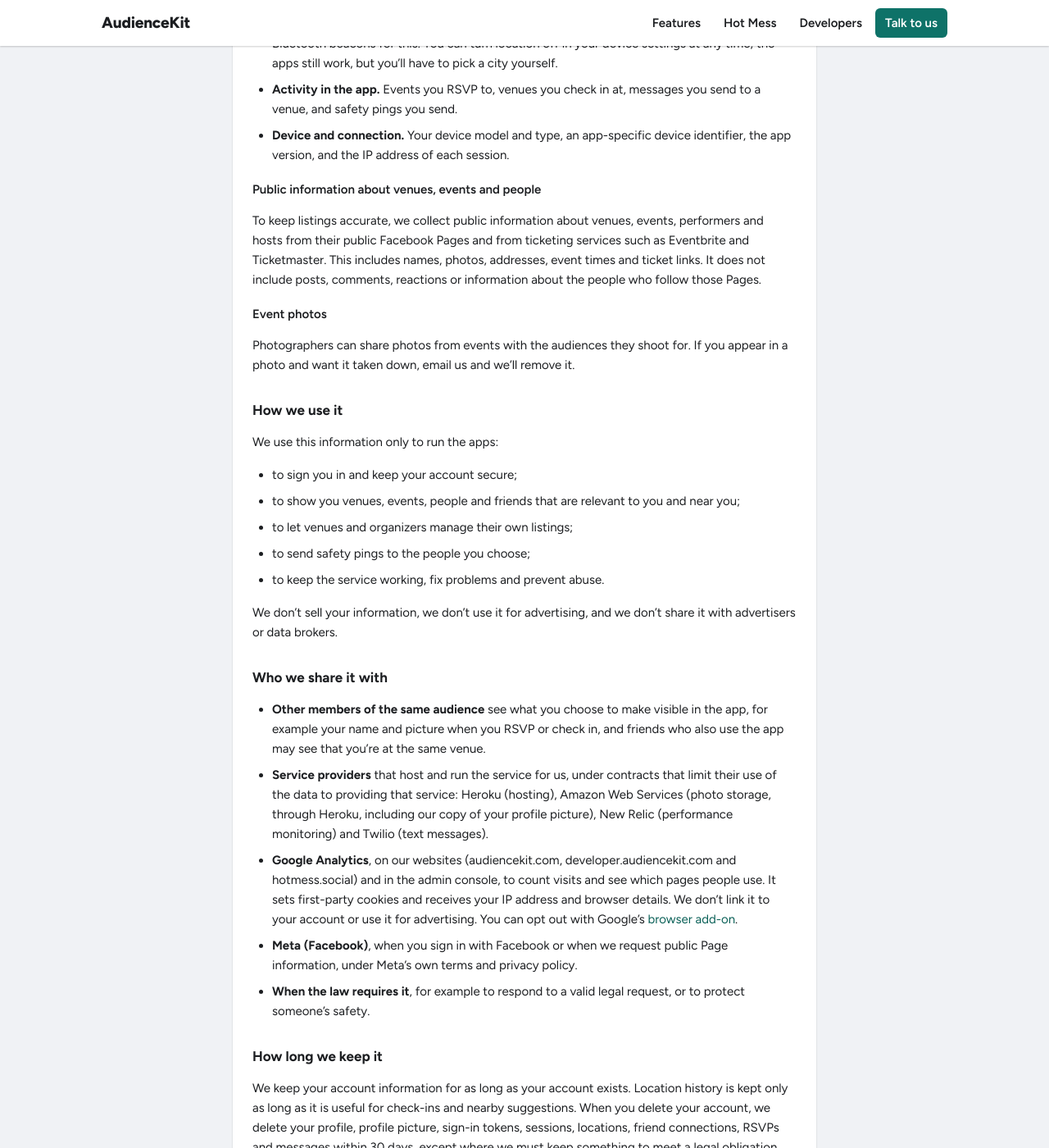
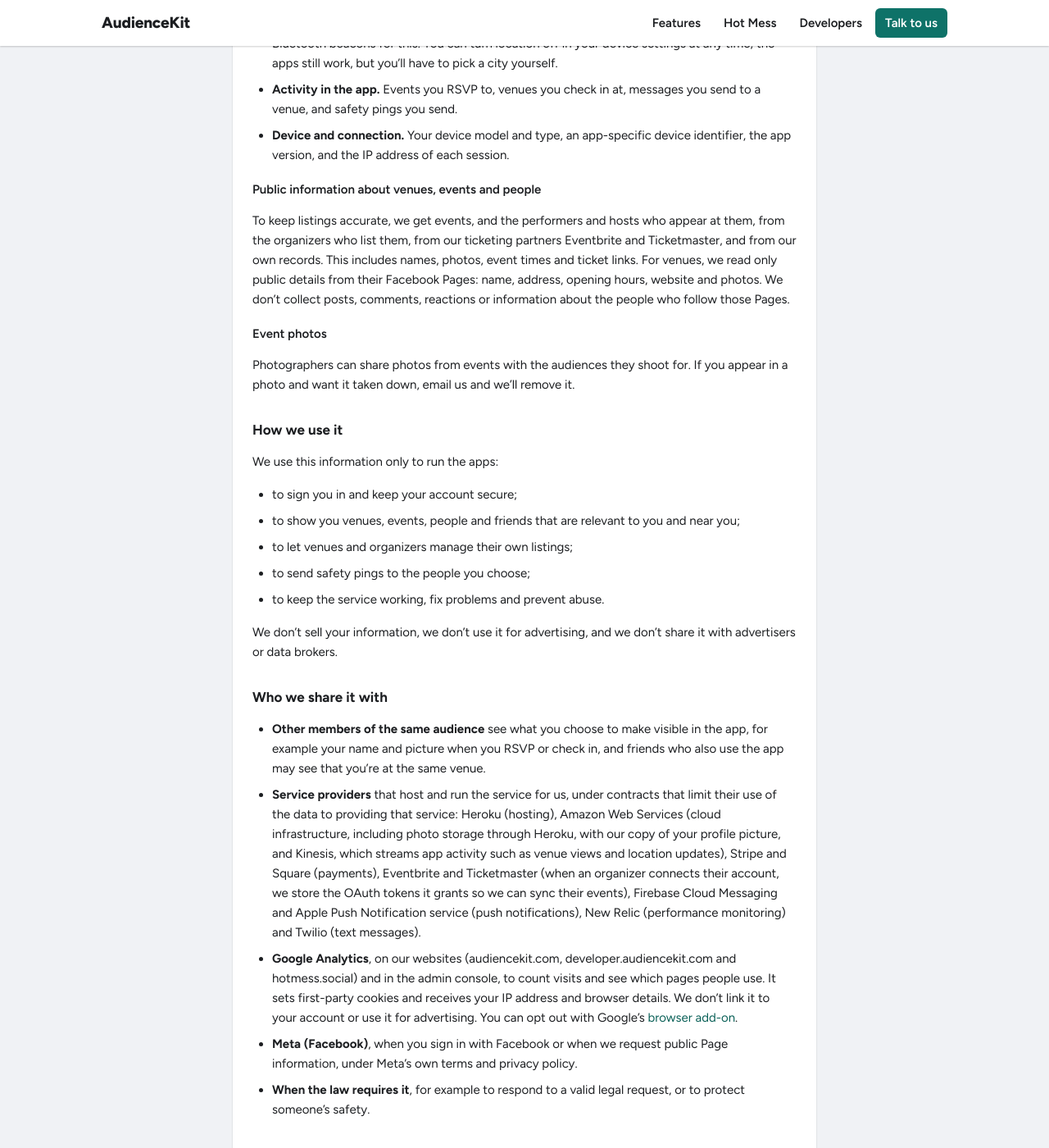
Before and after one commit to audience-kit/audience-kit.github.io, a Jekyll site: the page built from privacy/index.md, in a window 1280 px wide and 1400 px high, scrolled down 905 px. Shown: the whole window at 82% size. Built offline with Jekyll 4.4.1, drawn with Linux system fonts in a browser that asks for light colours; some of the changed text lies outside the part shown.

Commit message:
Describe event sources, service providers and deletions accurately
The privacy policy now says events come from organizers, our ticketing
partners and our own records, and that for venues we read only public
Page details. It names the payment, ticketing, push and AWS providers we
use, including the OAuth tokens we keep for connected organizer
accounts. The data deletion page says we delete sign-in sessions and
tokens rather than devices, which is what deletion does.

Co-Authored-By: Claude Opus 5.5 (1M context) <noreply@anthropic.com>
Claude-Session: https://claude.ai/code/session_01PNEQjz6C6cvkKdACCGn9yq

```diff
--- a/_config.yml
+++ b/_config.yml
@@ -30,4 +30,4 @@ exclude:
 # Legal pages (privacy, terms, data deletion).
 legal_name: Love Wins Media Inc.
 governing_law: the State of Washington, USA
-legal_updated: 2026-10-06
+legal_updated: 2026-10-08
--- a/privacy/index.md
+++ b/privacy/index.md
@@ -30,7 +30,7 @@ We never post to Facebook for you, and we never see your Facebook password.
 
 ### Public information about venues, events and people
 
-To keep listings accurate, we collect public information about venues, events, performers and hosts from their public Facebook Pages and from ticketing services such as Eventbrite and Ticketmaster. This includes names, photos, addresses, event times and ticket links. It does not include posts, comments, reactions or information about the people who follow those Pages.
+To keep listings accurate, we get events, and the performers and hosts who appear at them, from the organizers who list them, from our ticketing partners Eventbrite and Ticketmaster, and from our own records. This includes names, photos, event times and ticket links. For venues, we read only public details from their Facebook Pages: name, address, opening hours, website and photos. We don't collect posts, comments, reactions or information about the people who follow those Pages.
 
 ### Event photos
 
@@ -51,7 +51,7 @@ We don't sell your information, we don't use it for advertising, and we don't sh
 ## Who we share it with
 
 - **Other members of the same audience** see what you choose to make visible in the app, for example your name and picture when you RSVP or check in, and friends who also use the app may see that you're at the same venue.
-- **Service providers** that host and run the service for us, under contracts that limit their use of the data to providing that service: Heroku (hosting), Amazon Web Services (photo storage, through Heroku, including our copy of your profile picture), New Relic (performance monitoring) and Twilio (text messages).
+- **Service providers** that host and run the service for us, under contracts that limit their use of the data to providing that service: Heroku (hosting), Amazon Web Services (cloud infrastructure, including photo storage through Heroku, with our copy of your profile picture, and Kinesis, which streams app activity such as venue views and location updates), Stripe and Square (payments), Eventbrite and Ticketmaster (when an organizer connects their account, we store the OAuth tokens it grants so we can sync their events), Firebase Cloud Messaging and Apple Push Notification service (push notifications), New Relic (performance monitoring) and Twilio (text messages).
 - **Google Analytics**, on our websites (audiencekit.com, developer.audiencekit.com and hotmess.social) and in the admin console, to count visits and see which pages people use. It sets first-party cookies and receives your IP address and browser details. We don't link it to your account or use it for advertising. You can opt out with Google's [browser add-on](https://tools.google.com/dlpage/gaoptout).
 - **Meta (Facebook)**, when you sign in with Facebook or when we request public Page information, under Meta's own terms and privacy policy.
 - **When the law requires it**, for example to respond to a valid legal request, or to protect someone's safety.
```
Also changed, not shown: data-deletion/index.md (+1 -1 lines).
